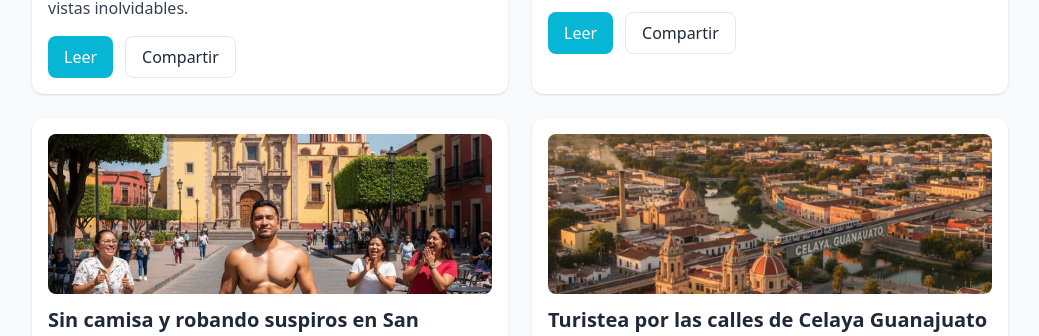
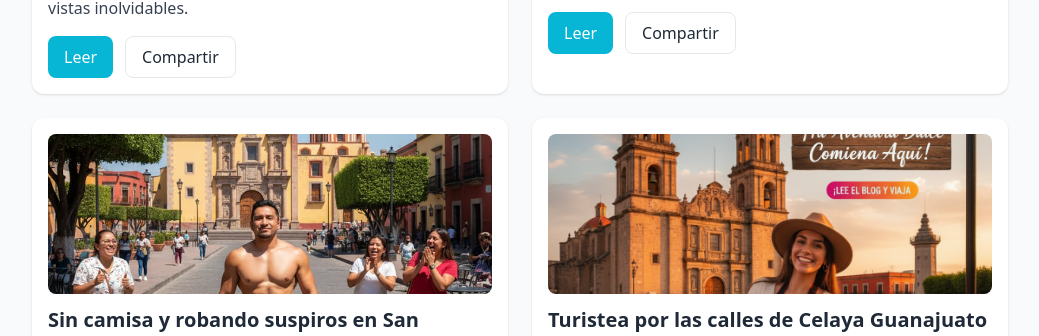
Before and after one commit to Xavius-project/BlogViajes, a React (Vite) app in the folder blogviajero/: page / in a window 1280 px wide. Shown: the part 806-1142 px from the top of the page, without its empty margins (120-1159 px from the left). Built offline with nearby package versions, Linux system fonts and the light colour scheme.

Commit message:
subiendo

```diff
--- a/blogviajero/src/App.jsx
+++ b/blogviajero/src/App.jsx
@@ -39,7 +39,7 @@ export default function TravelBlog() {
       excerpt: 'Cajeta,dulces y crepas.',
       date: '2025-10-10',
      location: 'Celaya, Guanajuato',
-      cover: './Images/Celaya.png',
+      cover: './Images/Celaya 2.png',
       content: `El Corazón Dulce de Guanajuato y donde la historia sabe a Cajeta.`
     }
 
```
Also changed, not shown: blogviajero/public/Images/Celaya 2.png (added).
